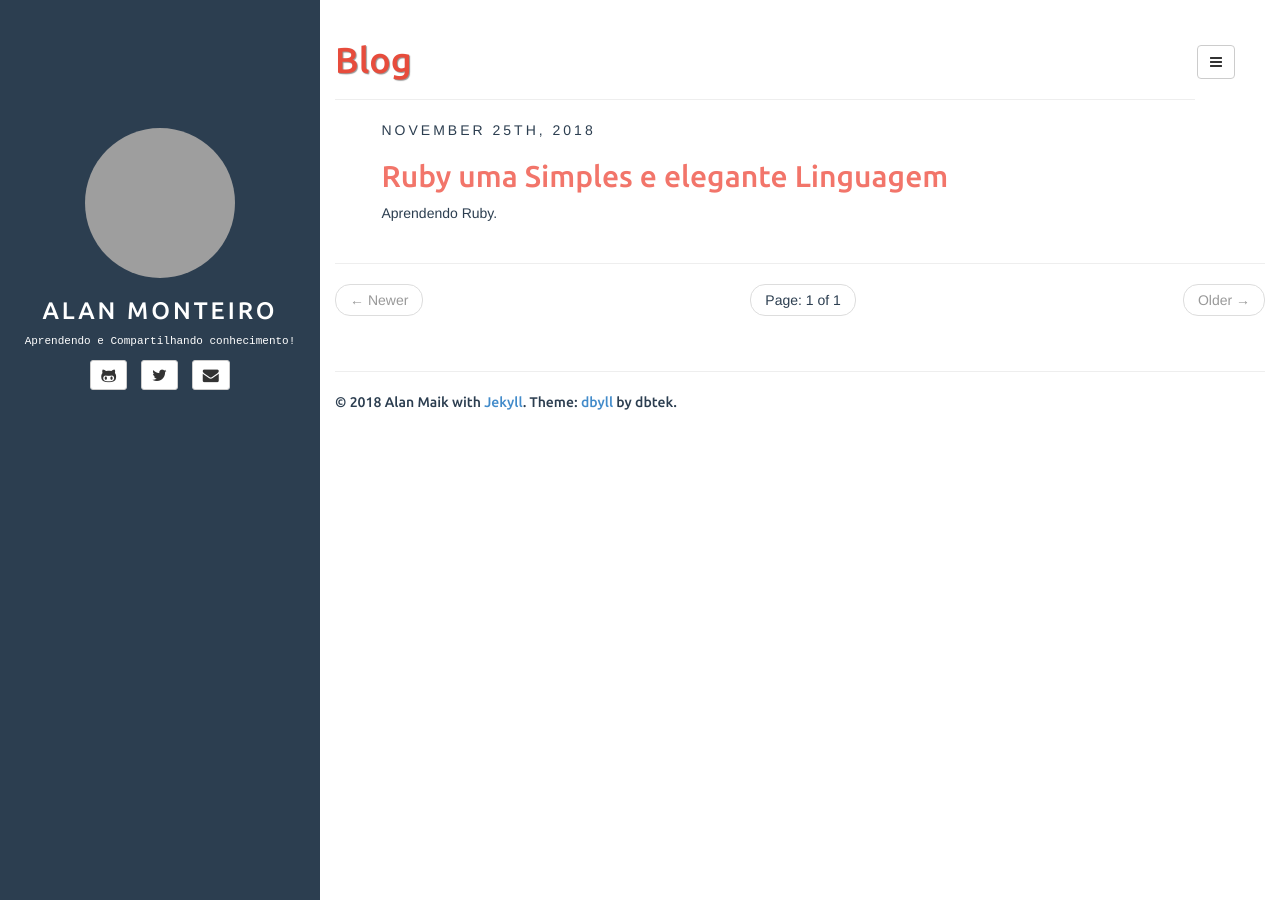
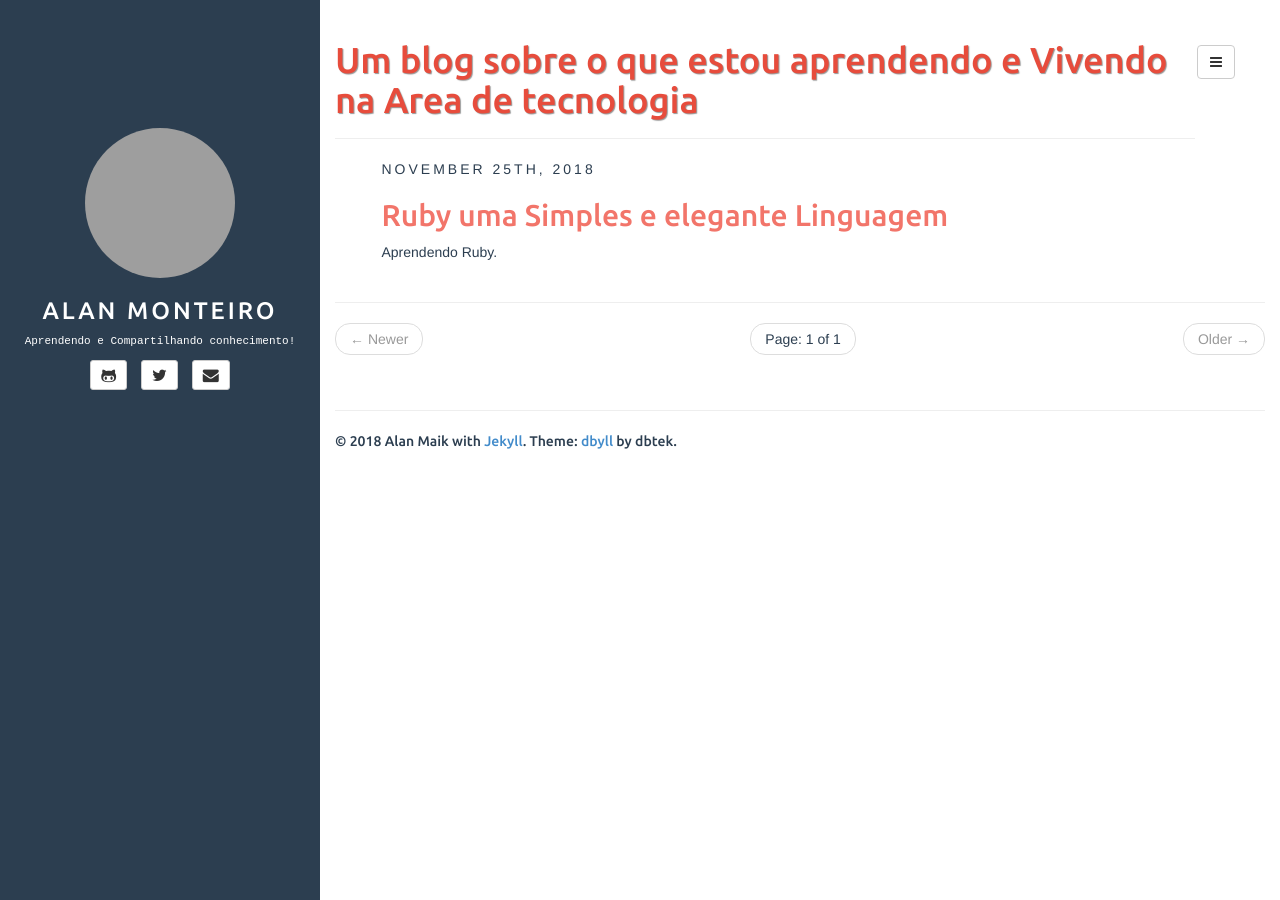
Before and after one commit to AlanMaik/alanmaik.github.io, a Jekyll site: the page built from index.html, in a window 1280 px wide. Built offline with Jekyll 4.4.1, drawn with Linux system fonts in a browser that asks for light colours; the list of posts is cut into pages by our own code; grey boxes are pictures that could not be loaded.

Commit message:
update config

```diff
--- a/_config.yml
+++ b/_config.yml
@@ -14,16 +14,16 @@ defaults:
     scope:
       path: "" # empty string for all files
     values:
-      title: Blog
+      title: Um blog sobre o que estou aprendendo e Vivendo na Area de tecnologia
 
 description: Stylish Jekyll Theme
 author:
   name: Alan Maik
   email: alanmaikm@gmail.com
-  github: https://github.com/AlanMaik
-  twitter: dbtek
-  pinterest: asd123
-  linkedin: asd123
+  github: AlanMaik
+  twitter: alanmaikmf
+  pinterest:
+  linkedin: alan-maik-monteiro
   bio: Aprendendo e Compartilhando conhecimento!
   email_md5: 0547f61b008e8b8e6e5dd6c19b3c8b0e
 
```
